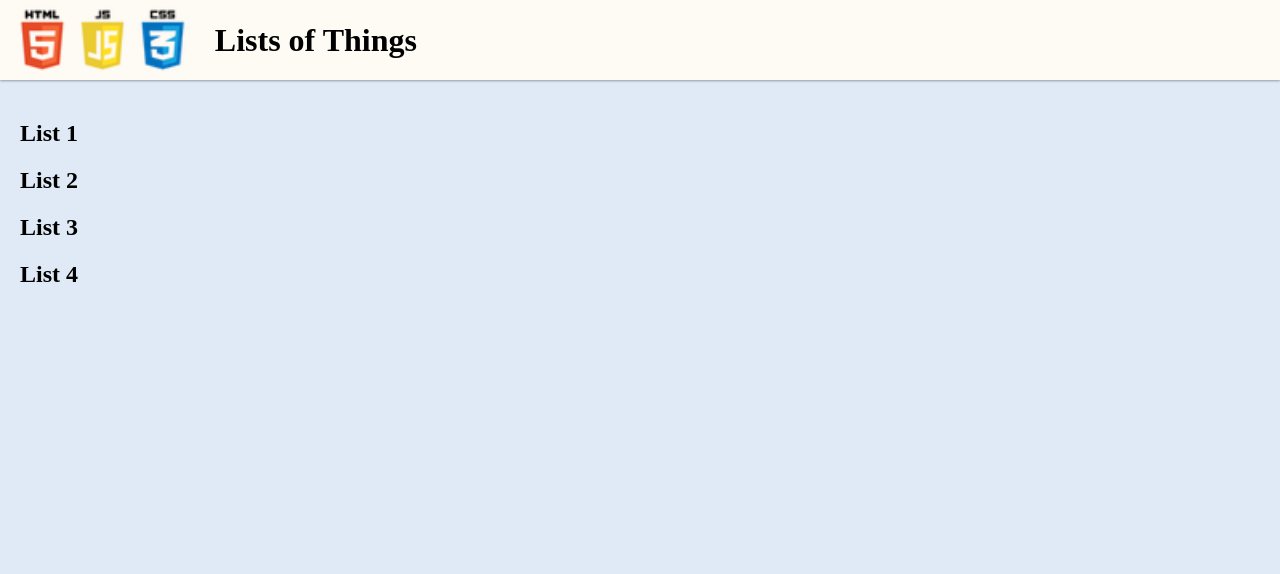
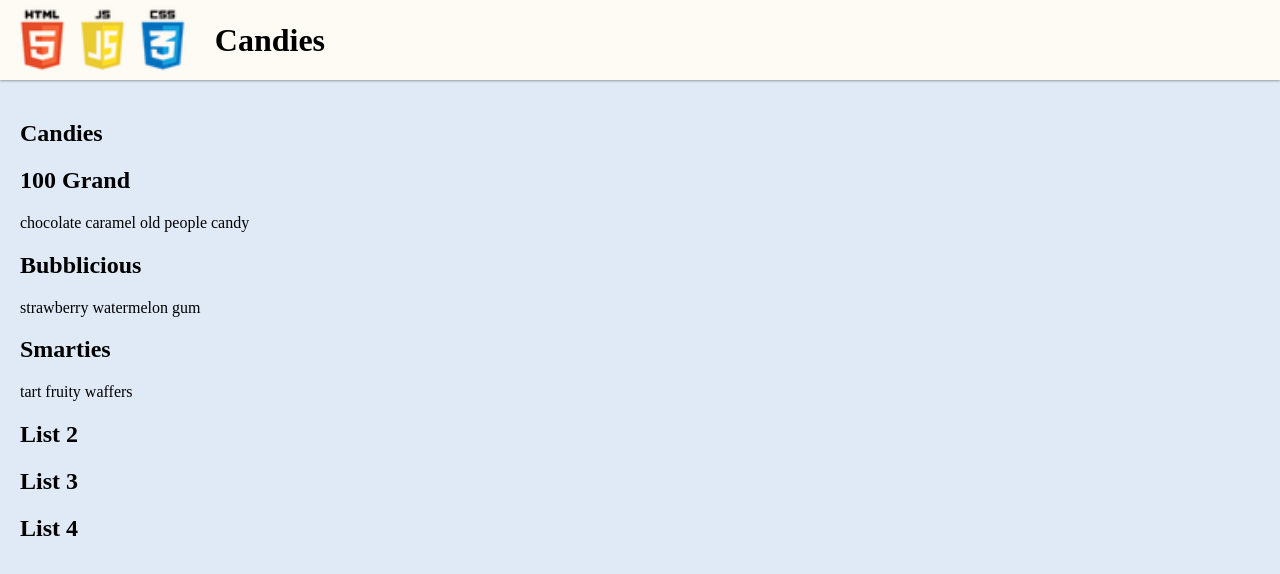
Before and after one commit to Dylan-Flanagan/display-list-practice, a website with bundled scripts: page index.html in a window 1280 px wide. Built offline with nearby package versions, Linux system fonts and the light colour scheme.

Commit message:
Added first list of arrays

```diff
--- a/app.js
+++ b/app.js
@@ -1,8 +1,18 @@
 // import functions and grab DOM elements
+import { candies } from './candies-data.js';
+import { renderCandy } from './render-candy.js';
+// initialize global state
+const candyList = document.getElementById('candy-list');
+// set event listeners
+// get user input
+// use user input to update state
+// update DOM to reflect the new state
+function displayCandies() {
+    candyList.innerHTML = '';
 
-// initialize global state
-
-// set event listeners
-  // get user input
-  // use user input to update state
-  // update DOM to reflect the new state
+    for (let candy of candies) {
+        const candyEl = renderCandy(candy);
+        candyList.append(candyEl);
+    }
+}
+displayCandies();
--- /dev/null
+++ b/candies-data.js
@@ -0,0 +1,18 @@
+export const candies = [
+    {
+        name: '100 Grand',
+        flavor: 'chocolate caramel',
+        type: 'old people candy',
+    },
+    {
+        name: 'Bubblicious',
+        flavor: 'strawberry watermelon',
+        type: 'gum',
+    },
+
+    {
+        name: 'Smarties',
+        flavor: 'tart fruity',
+        type: 'waffers',
+    },
+];
--- a/index.html
+++ b/index.html
@@ -1,6 +1,5 @@
 <!DOCTYPE html>
 <html lang="en">
-
     <head>
         <!-- metadata -->
         <meta charset="UTF-8" />
@@ -21,19 +20,23 @@
         <link rel="stylesheet" href="styles/reset.css" />
         <link rel="stylesheet" href="styles/global.css" />
         <!-- add link for page specific css -->
-
     </head>
 
     <body>
         <header>
-        <img class="logo" src="assets/html_css_js.png" alt="logo">
-        <h1>Lists of Things</h1>
+            <img class="logo" src="assets/html_css_js.png" alt="logo" />
+            <h1>Candies</h1>
         </header>
 
         <main>
             <section>
-            <h2>List 1</h2>
-            <ul id="list-1"></ul>
+                <h2>Candies</h2>
+                <ul id="candy-list">
+                    <li class="candy-item">
+                        <h2>100 Grand</h2>
+                        <p>chocolate caramel old people candy</p>
+                    </li>
+                </ul>
             </section>
 
             <section>
@@ -50,11 +53,6 @@
                 <h2>List 4</h2>
                 <ul id="list-4"></ul>
             </section>
-
-
-
         </main>
-
     </body>
-
 </html>
--- /dev/null
+++ b/render-candy.js
@@ -0,0 +1,14 @@
+export function renderCandy(candy) {
+    const li = document.createElement('li');
+    li.classList.add('candy-item');
+
+    const headerEl = document.createElement('h2');
+    headerEl.textContent = candy.name;
+
+    const pEl = document.createElement('p');
+    pEl.textContent = candy.flavor + ' ' + candy.type;
+
+    li.append(headerEl, pEl);
+
+    return li;
+}
```
Also changed, not shown: array-one.js (deleted), render-one.js (deleted). Lines whose indentation alone changed are shown as unchanged.
